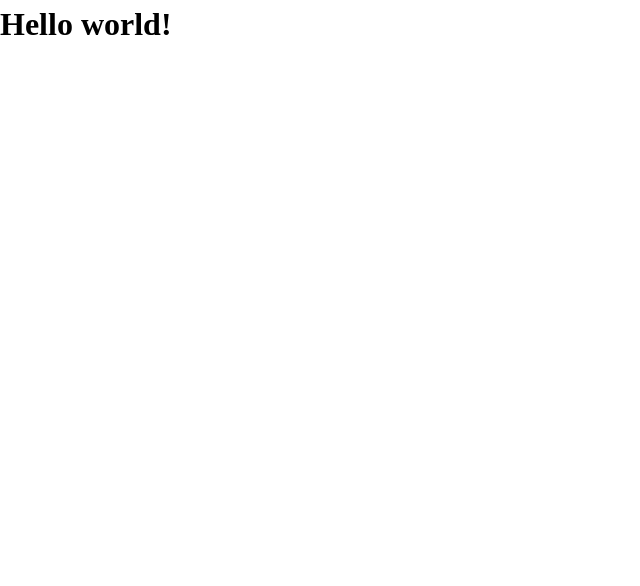
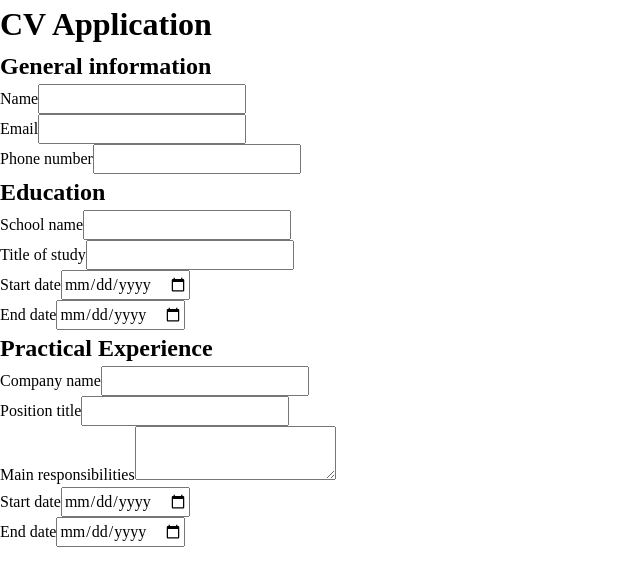
Before and after one commit to alexc2029/cv-application, a React (Vite) app: page / in a window 1280 px wide. Shown: the top 586 px of the page, without its empty margins (0-640 px from the left). Built offline with nearby package versions, Linux system fonts and the light colour scheme.

Commit message:
feat: structure initial CV sections

```diff
--- a/src/App.jsx
+++ b/src/App.jsx
@@ -1,9 +1,23 @@
+import { General } from "./components/General";
+import { Education } from "./components/Education";
+import { PracticalExperience } from "./components/PracticalExperience";
 import "./styles/App.css";
 
 function App() {
 	return (
 		<>
-			<h1>Hello world!</h1>
+			<main>
+				<h1>CV Application</h1>
+				<section>
+					<General />
+				</section>
+				<section>
+					<Education />
+				</section>
+				<section>
+					<PracticalExperience />
+				</section>
+			</main>
 		</>
 	);
 }
--- /dev/null
+++ b/src/components/Education.jsx
@@ -0,0 +1,27 @@
+export function Education() {
+	return (
+		<>
+			<h2>Education</h2>
+			<div>
+				<label for="school-name">School name</label>
+				<input type="text" id="school-name" name="school-name" />
+			</div>
+			<div>
+				<label for="title-of-study">Title of study</label>
+				<input type="text" id="title-of-study" name="title-of-study" />
+			</div>
+			<div>
+				<label for="study-start-date">Start date</label>
+				<input
+					type="date"
+					id="study-start-date"
+					name="study-start-date"
+				/>
+			</div>
+			<div>
+				<label for="study-end-date">End date</label>
+				<input type="date" id="study-end-date" name="study-end-date" />
+			</div>
+		</>
+	);
+}
--- /dev/null
+++ b/src/components/General.jsx
@@ -0,0 +1,19 @@
+export function General() {
+	return (
+		<>
+			<h2>General information</h2>
+			<div>
+				<label for="name">Name</label>
+				<input type="text" id="name" name="name" />
+			</div>
+			<div>
+				<label for="email">Email</label>
+				<input type="email" id="email" name="email" />
+			</div>
+			<div>
+				<label for="phone-number">Phone number</label>
+				<input type="tel" id="phone-number" name="phone-number" />
+			</div>
+		</>
+	);
+}
--- /dev/null
+++ b/src/components/PracticalExperience.jsx
@@ -0,0 +1,30 @@
+export function PracticalExperience() {
+	return (
+		<>
+			<h2>Practical Experience</h2>
+			<div>
+				<label for="company-name">Company name</label>
+				<input type="text" id="company-name" name="company-name" />
+			</div>
+			<div>
+				<label for="position-title">Position title</label>
+				<input type="text" id="position-title" name="position-title" />
+			</div>
+			<div>
+				<label for="main-responsibilities">Main responsibilities</label>
+				<textarea
+					id="main-responsibilities"
+					name="main-responsibilities"
+				></textarea>
+			</div>
+			<div>
+				<label for="start-date">Start date</label>
+				<input type="date" id="start-date" name="start-date" />
+			</div>
+			<div>
+				<label for="end-date">End date</label>
+				<input type="date" id="end-date" name="end-date" />
+			</div>
+		</>
+	);
+}
```
